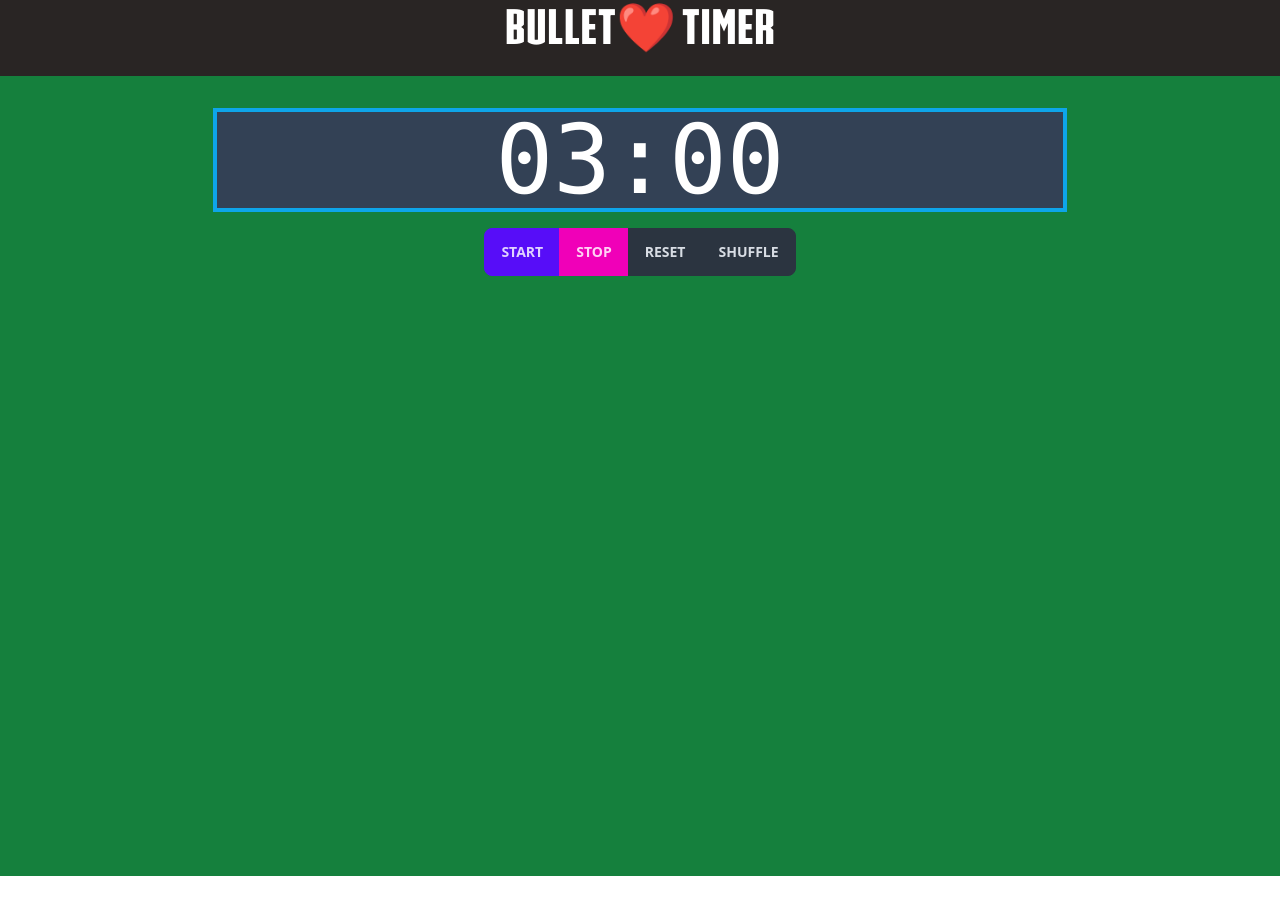
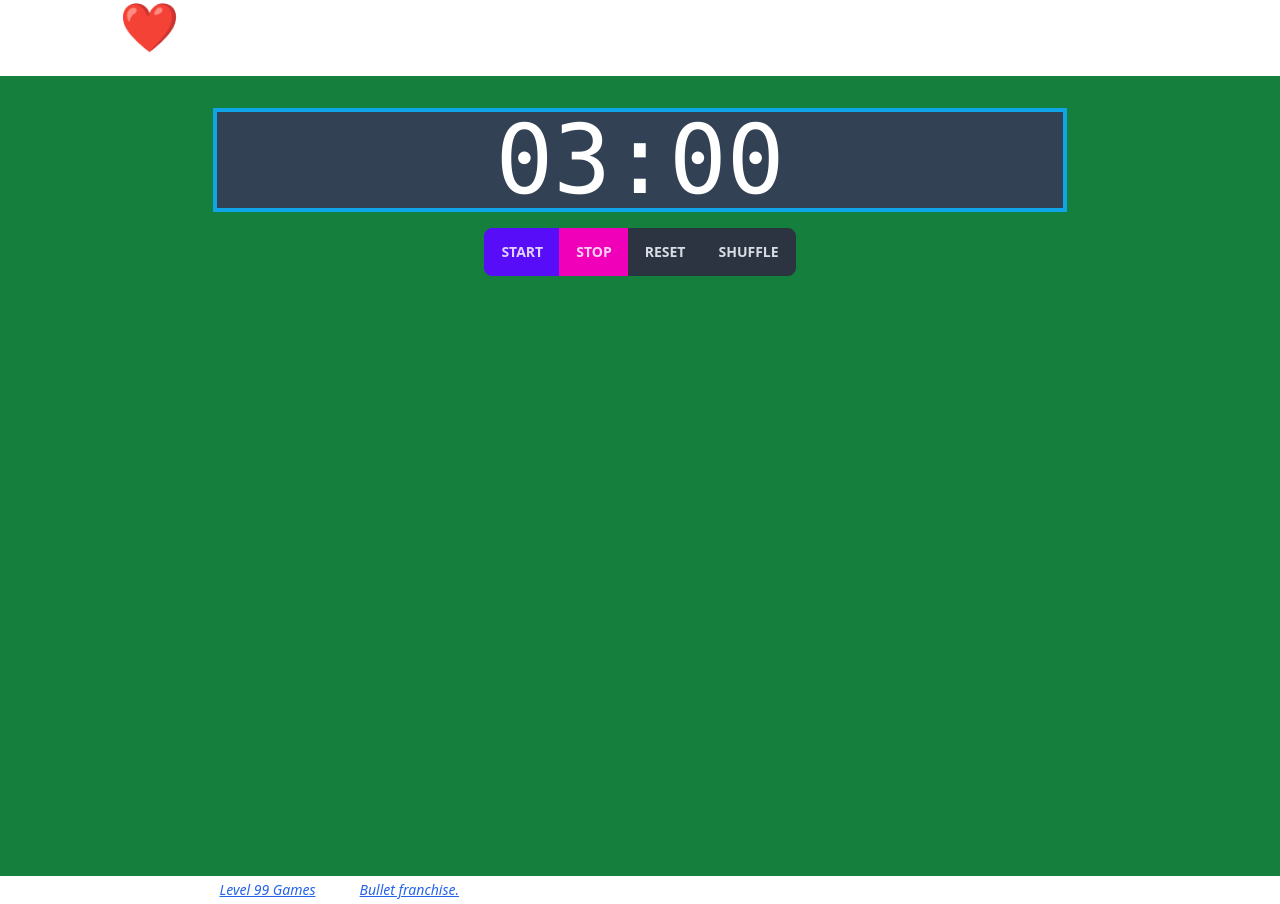
Before and after one commit to dnguy4/music-timer, a React (Create React App) app: page /bullet in a window 1280 px wide. Before the commit the page ends 876 px from the top, so only its background shows below. Built offline with nearby package versions, Linux system fonts and the light colour scheme.

Commit message:
add disclamer and info button

```diff
--- a/src/App.tsx
+++ /dev/null
@@ -1,14 +0,0 @@
-import { Route, Routes } from "react-router-dom";
-import BulletTime from "./pages/Bullet";
-import Home from "./pages/Home";
-
-function App() {
-  return (
-    <Routes>
-      <Route path="/" element={<Home />} />
-      <Route path="/bullet" element={<BulletTime />} />
-    </Routes>
-  );
-}
-
-export default App;
--- a/src/pages/Bullet.tsx
+++ b/src/pages/Bullet.tsx
@@ -1,3 +1,5 @@
+import { faInfoCircle } from "@fortawesome/free-solid-svg-icons";
+import { FontAwesomeIcon } from "@fortawesome/react-fontawesome";
 import { useState } from "react";
 import CountdownApp from "src/components/timerDate";
 
@@ -7,9 +9,6 @@ export default function BulletTime() {
   );
 
   const swapPlaylist = (e: React.ChangeEvent<HTMLInputElement>) => {
-    // Make this more generalizable, split into new route
-    // https://developers.google.com/youtube/v3/docs/playlistItems/list
-    // Use youtube api to cue first vid
     if (e.target.checked) {
       // Star
       setPlaylist("OLAK5uy_n64BgoFQqplG5_U72otFKMswV0vaKEjOM");
@@ -24,18 +23,42 @@ export default function BulletTime() {
 
   return (
     <div>
-      <div className="text-5xl font-ironman text-center bg-stone-800 text-white p-2">
+      <div className="text-5xl font-ironman sm:text-left text-center bg-base-400 text-white p-2">
         <label className="swap">
           <input type="checkbox" onChange={(e) => swapPlaylist(e)} />
           <span className="swap-off">Bullet❤️ Timer</span>
           <span className="swap-on">Bullet⭐ Timer</span>
         </label>
+        <div
+          className="tooltip tooltip-left
+          text-sm font-sans absolute right-2 top-2"
+          data-tip="Click the emoji to swap games!"
+        >
+          <FontAwesomeIcon icon={faInfoCircle} />
+        </div>
       </div>
       <CountdownApp
         videoId={videoId}
         playlist={playlist}
         initialTimeLimit={180}
       />
+      <p className="text-sm font-sans italic text-white p-1">
+        This website is not associated with{" "}
+        <a
+          href="https://www.level99store.com"
+          className="underline text-blue-600 hover:text-blue-800 visited:text-purple-600"
+        >
+          Level 99 Games
+        </a>{" "}
+        or the{" "}
+        <a
+          href="https://www.level99store.com/products/bullet-star"
+          className="underline text-blue-600 hover:text-blue-800 visited:text-purple-600"
+        >
+          Bullet franchise.
+        </a>
+        .
+      </p>
     </div>
   );
 }
```
Also changed, not shown: 1 other file (tests, documents, lock files or other folders).
